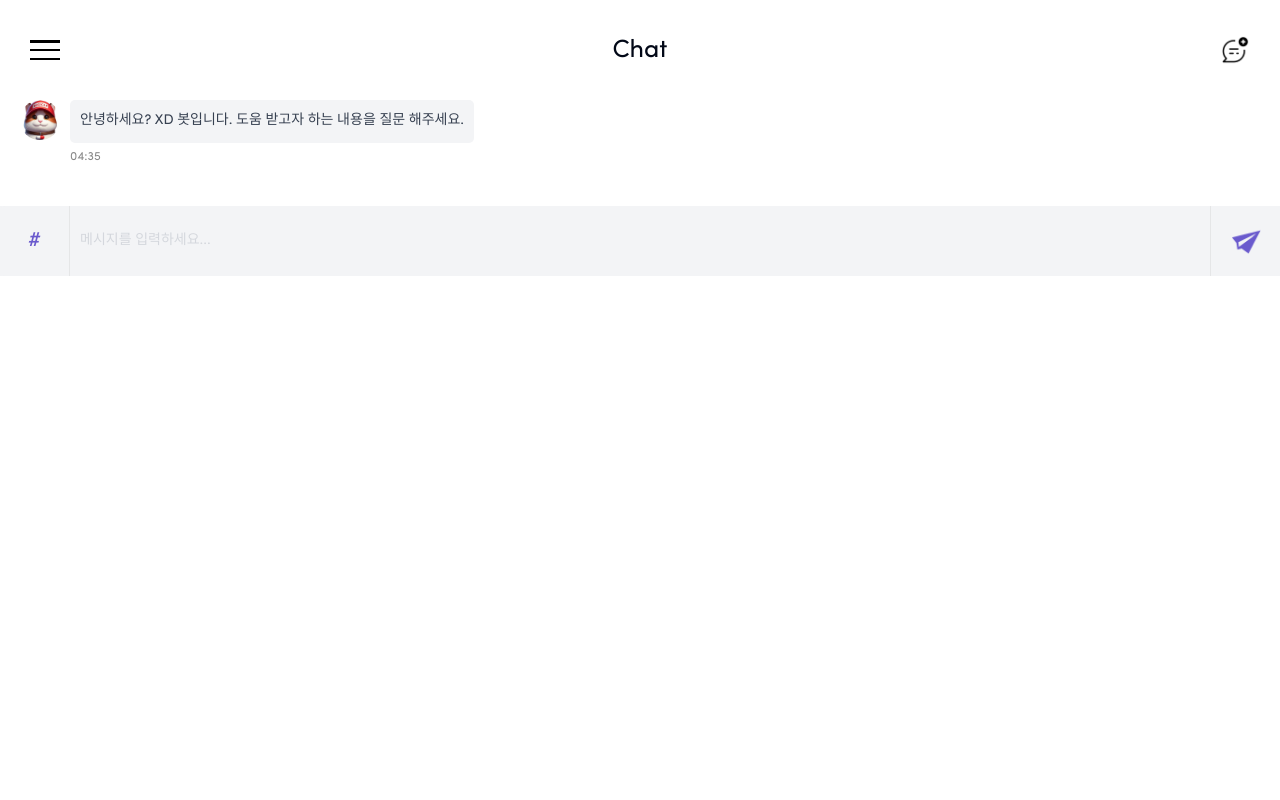
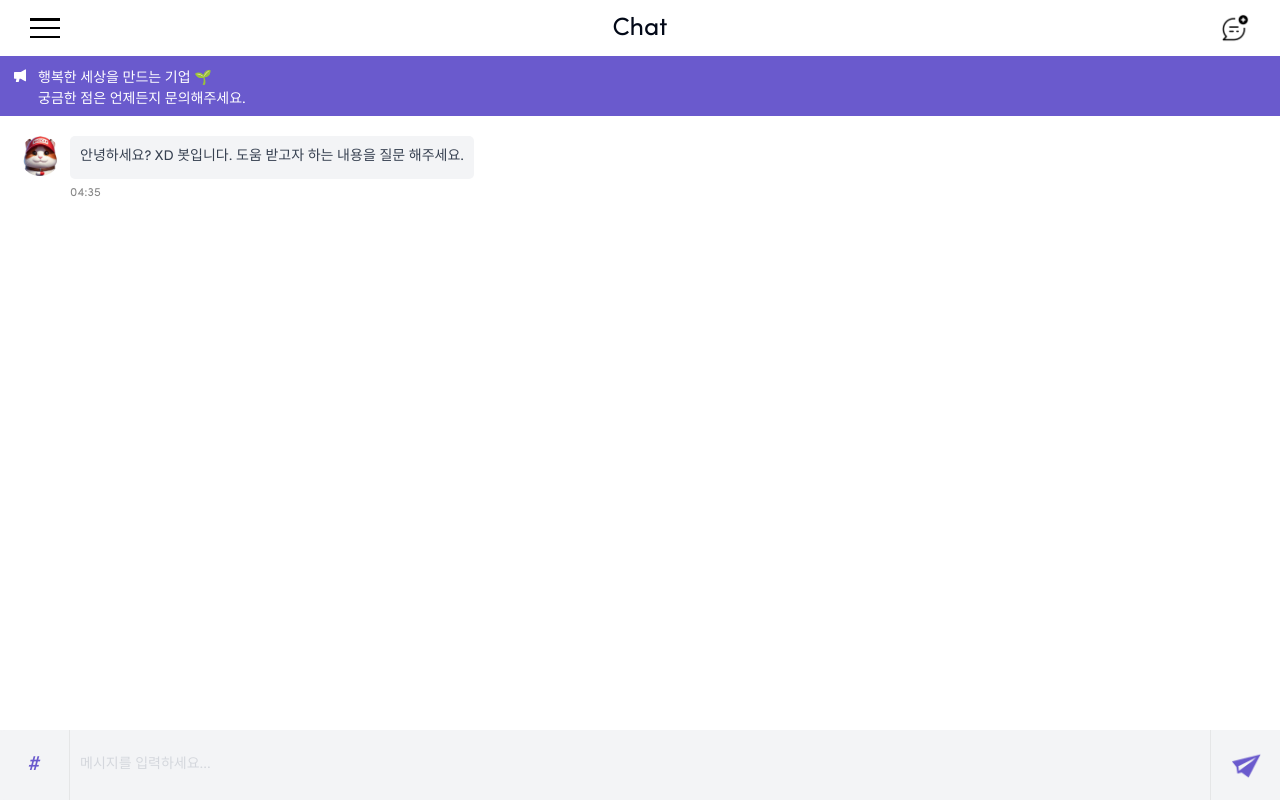
Before and after one commit to DCNFT/digibot-frontend, a Next.js app: page /new in a window 1280 px wide. Built offline with nearby package versions, Linux system fonts and the light colour scheme; a web font is replaced by a local one.

Commit message:
style : 스타일 변경

```diff
--- a/src/components/Appbar.tsx
+++ b/src/components/Appbar.tsx
@@ -34,7 +34,7 @@ const AppBar = ({ isLab = false }) => {
           />
         </div>
       </header>
-      {/* <SubPost /> */}
+      <SubPost />
     </div>
   );
 };
--- a/src/styles/style.css
+++ b/src/styles/style.css
@@ -77,7 +77,7 @@ button {
   /* position: fixed; */
   /* top: 0;
   left: 0; */
-  height: 80px;
+  height: 116px;
   width: 100%;
   background-color: #ffffff;
   z-index: 999;
@@ -88,7 +88,7 @@ header {
   /* top: 0;
   left: 0; */
   width: 100%;
-  height: 100px;
+  height: 56px;
   transition: transform 0.5s ease, width 0.5s ease;
   display: flex;
   justify-content: space-between;
@@ -112,7 +112,7 @@ header h1 {
   display: flex;
   flex-direction: column;
   width: 100%;
-  height: calc(100% - 80px);
+  height: calc(100% - 116px);
   /* top: 140px; */
   /* bottom: 70px; */
   /* min-height: calc(100vh - 140px); */
@@ -305,9 +305,9 @@ nav ul li a:hover {
   column-gap: 10px;
   width: 100%;
   padding: 12px;
-  position: fixed;
-  top: 80px;
-  left: 0;
+  /* position: fixed; */
+  /* top: 80px; */
+  /* left: 0; */
   width: 100%;
   height: 60px;
   background-color: #6a5acd;
@@ -320,6 +320,8 @@ nav ul li a:hover {
   width: calc(100% - 400px);
 }
 #chatbox {
+  height: 100%;
+  flex: 1 1 0%;
   /* flex: 1;
   max-height: calc(100vh - 120px);
   overflow-y: auto;
@@ -329,8 +331,8 @@ nav ul li a:hover {
   background-color: #fff; */
   position: relative;
   overflow-y: auto;
-  bottom: 0;
-  left: 0;
+  /* bottom: 0;
+  left: 0; */
   width: 100%;
   background-color: #fff;
   box-sizing: border-box;
--- a/src/types/chat.ts
+++ b/src/types/chat.ts
@@ -5,6 +5,7 @@ export type Message = {
   id?: string;
   role: 'user' | 'assistant' | 'system';
   content: string;
+  timestamp?: string;
 };
 
 export interface ChatSettings {
```
